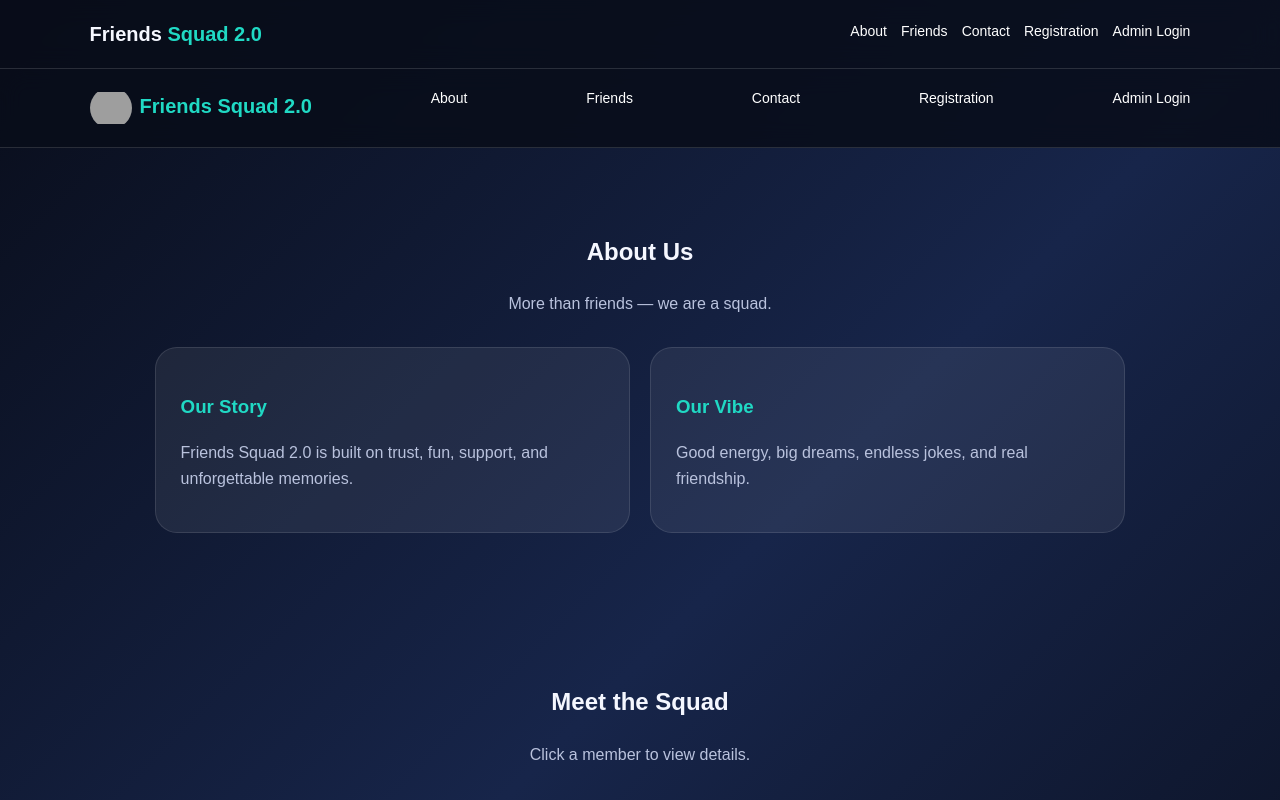
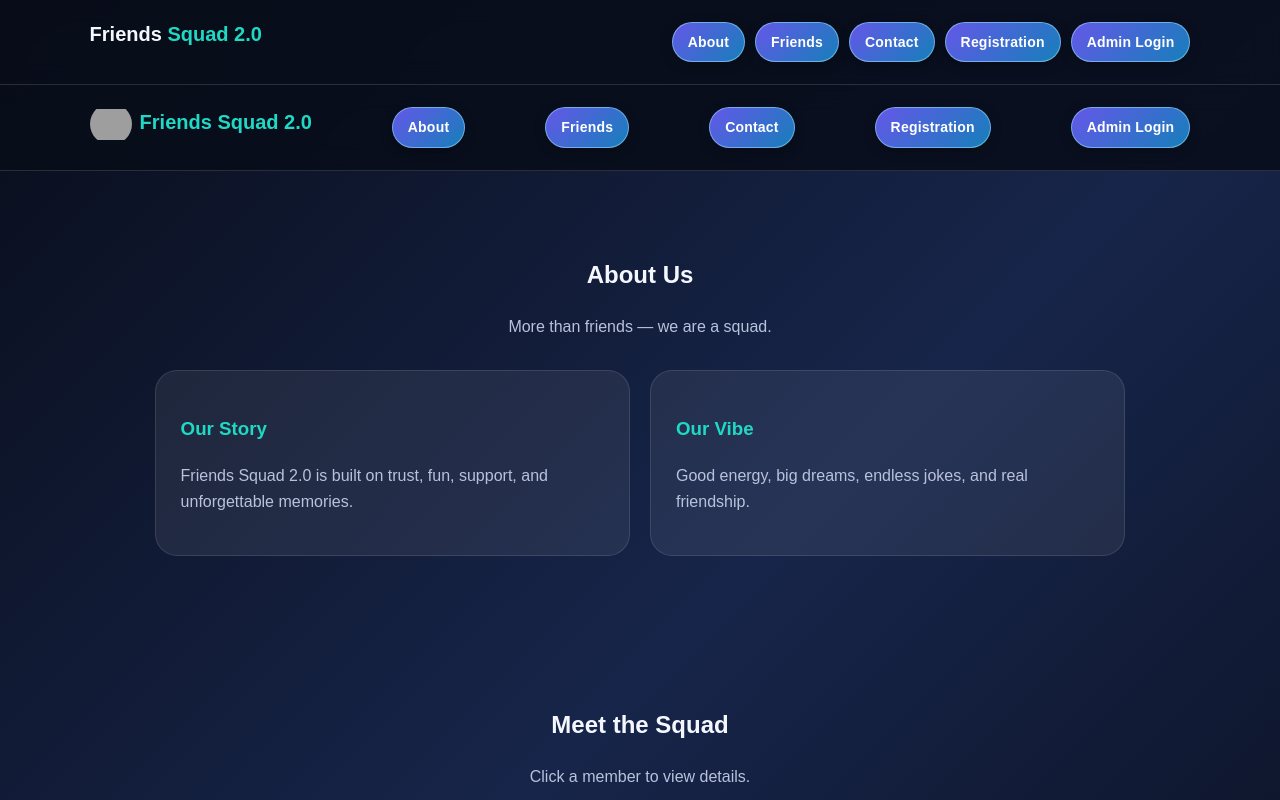
Before and after one commit to atharrasin48-byte/friends-squad-2, a plain HTML site: page index.html in a window 1280 px wide. Shown: the top 800 px of the page. Drawn offline with Linux system fonts and the light colour scheme; no server answers; grey boxes are pictures that could not be loaded; a script that the page names is missing.

Commit message:
Style top navigation links as colorful rounded pills

```diff
--- a/index.html
+++ b/index.html
@@ -7,7 +7,7 @@
 <style>
 *{box-sizing:border-box}html{scroll-behavior:smooth}body{margin:0;font-family:Arial,sans-serif;color:var(--text,#f5f7ff);background:linear-gradient(135deg,var(--bg1,#090d1a),var(--bg2,#17254a),var(--bg1,#090d1a));line-height:1.6}
 nav{position:sticky;top:0;z-index:2;display:flex;justify-content:space-between;gap:12px;flex-wrap:wrap;padding:18px 7%;background:#090d1add;backdrop-filter:blur(12px);border-bottom:1px solid #ffffff22}
-.logo{font-weight:800;font-size:20px}.logo span,h1 span{color:var(--accent,#20d9c4)}nav a{color:white;text-decoration:none;margin-left:14px;font-size:14px}
+.logo{font-weight:800;font-size:20px}.logo span,h1 span{color:var(--accent,#20d9c4)}nav a{display:inline-block;color:#fff;text-decoration:none;margin-left:10px;margin-top:4px;margin-bottom:4px;padding:8px 15px;font-size:14px;font-weight:700;letter-spacing:.2px;border-radius:999px;background:linear-gradient(135deg,#6557e8,#167fba);border:1px solid #9deaff88;box-shadow:0 3px 12px #0004;transition:transform .2s ease,filter .2s ease,box-shadow .2s ease}nav a:hover{transform:translateY(-2px);filter:brightness(1.18);box-shadow:0 5px 16px #20d9c455}nav a:focus-visible{outline:2px solid #20d9c4;outline-offset:3px}
 .hero{min-height:70vh;display:grid;place-items:center;text-align:center;padding:70px 7%}.tag{display:inline-block;border:1px solid #ffffff33;border-radius:30px;padding:6px 14px;color:var(--accent,#20d9c4)}
 h1{font-size:clamp(40px,8vw,90px);line-height:1.05;margin:22px 0}.hero p{max-width:620px;color:#b9c2dd;margin:auto}
 .buttons{margin-top:28px;display:flex;justify-content:center;gap:12px;flex-wrap:wrap}.btn,.phone{display:inline-block;padding:12px 22px;border-radius:30px;text-decoration:none;font-weight:bold}
```
